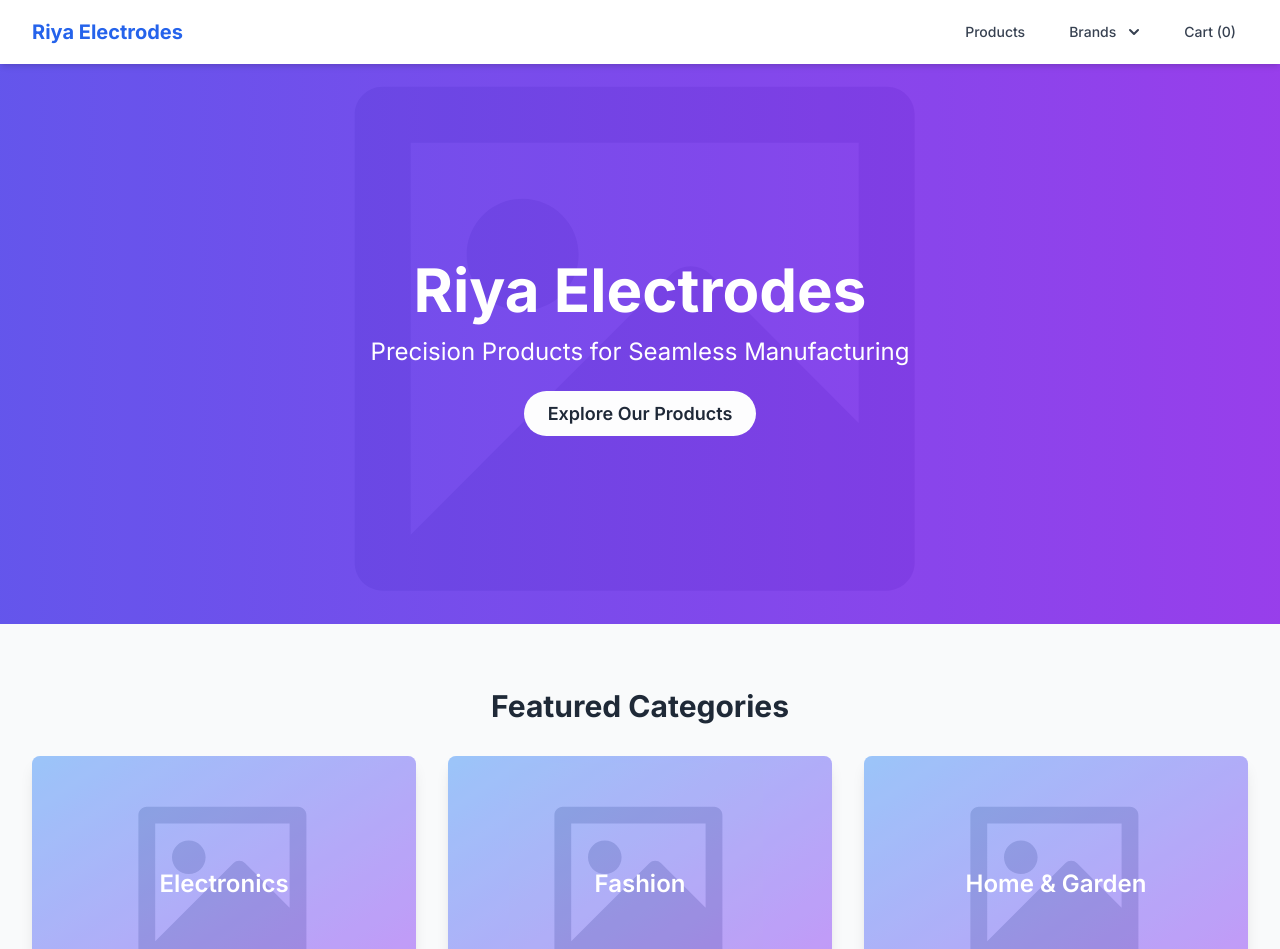
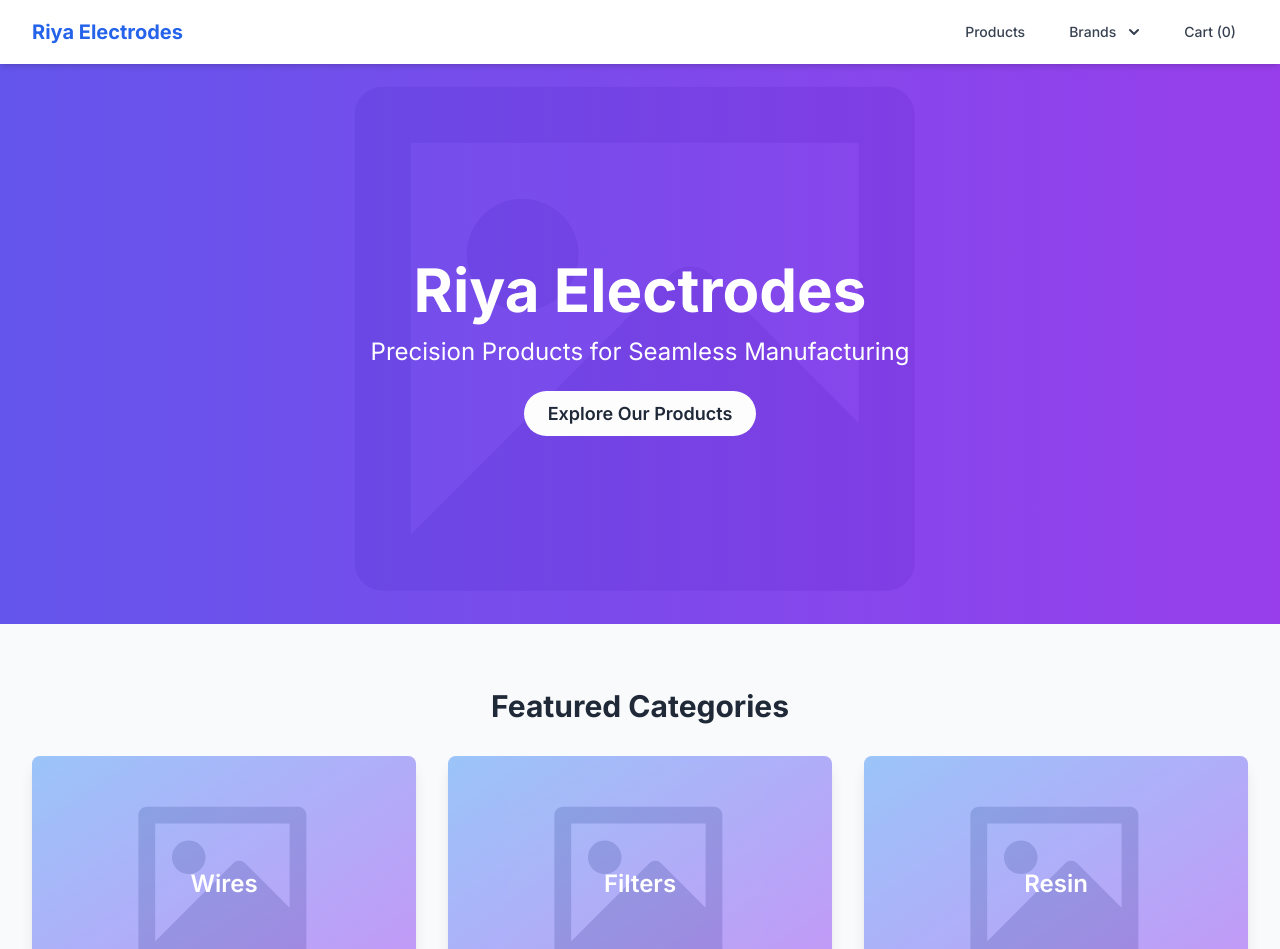
Before and after one commit to Aad1tya27/riya_electrodes_website, a Next.js app: page / in a window 1280 px wide. Shown: the top 949 px of the page. Built offline with nearby package versions, Linux system fonts and the light colour scheme.

Commit message:
changed category names

```diff
--- a/app/page.tsx
+++ b/app/page.tsx
@@ -29,7 +29,7 @@ export default function Home() {
       <section className="max-w-7xl mx-auto px-4 sm:px-6 lg:px-8">
         <h2 className="text-3xl font-bold mb-8 text-center text-gray-800">Featured Categories</h2>
         <div className="grid grid-cols-1 md:grid-cols-3 gap-8">
-          {['Electronics', 'Fashion', 'Home & Garden'].map((category) => (
+          {['Wires', 'Filters', 'Resin'].map((category) => (
             <div key={category} className="relative h-64 rounded-lg overflow-hidden group shadow-lg transform transition duration-300 hover:scale-105">
               <div className="absolute inset-0 bg-gradient-to-br from-blue-400 to-purple-500 opacity-75"></div>
               <Image
```
